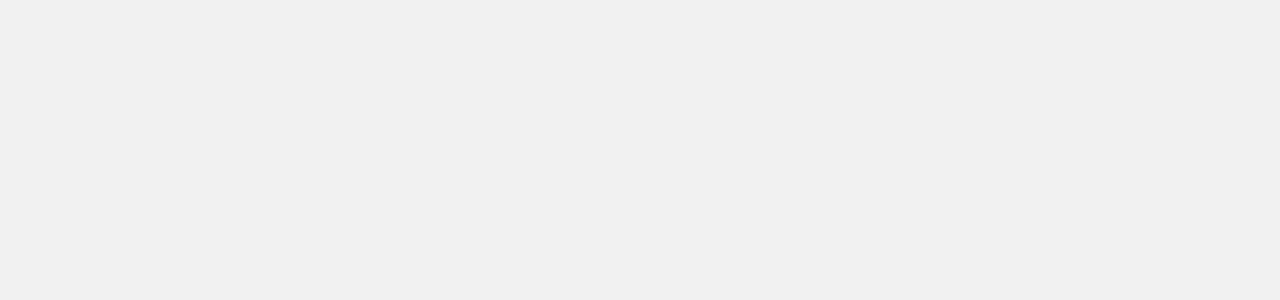
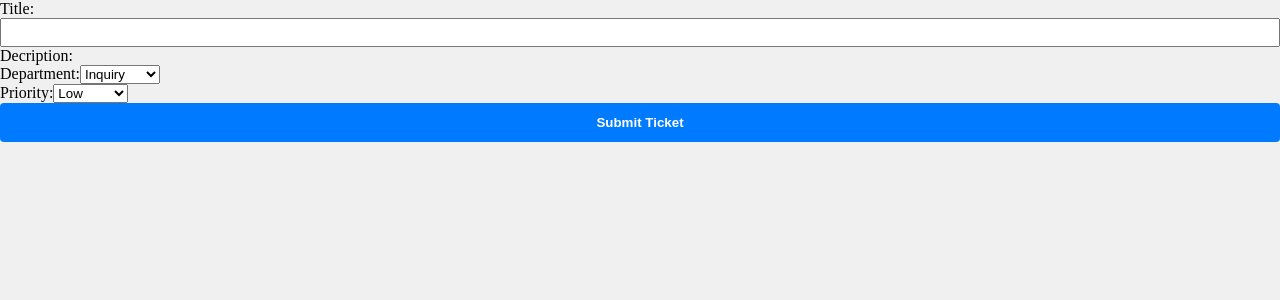
Before and after one commit to elyasalsaffar/ticketly-frontend, a React (Vite) app: page /submit-ticket in a window 1280 px wide. Before the commit this address had no page. Shown: the top 300 px of the page. Built offline with nearby package versions, Linux system fonts and the light colour scheme.

Commit message:
Submit Ticket form

```diff
--- a/src/App.jsx
+++ b/src/App.jsx
@@ -11,6 +11,7 @@
 import SidebarNav from './components/SidebarNav'
 import './App.css'
 import UserManagement from './pages/UserManagement'
+import SubmitTicket from './pages/SubmitTicket'
 
 const App = () => {
 
@@ -49,6 +50,7 @@
           <Route path="/ticketing" element={<Ticketing />} />
           <Route path="/profile" element={<Profile user={user} setUser={setUser} />} />
           <Route path="/admin/users" element={<UserManagement />} />
+          <Route path="/submit-ticket" element={<SubmitTicket />} />
         </Routes>
       </main>
     </>
--- /dev/null
+++ b/src/pages/SubmitTicket.jsx
@@ -0,0 +1,97 @@
+import { useState } from 'react'
+import { useNavigate } from 'react-router-dom'
+import axios from "axios"
+
+
+const SubmitTicket = () => {
+    const navigate = useNavigate();
+    const initialState = {
+        title: "",
+        description: "",
+        department: "inquiry",
+        priority: "medium",
+    }
+
+    const [ formState , setFormState ] = useState(initialState)
+
+
+    const handleChange = (event) => {
+        setFormState({...formState, [event.target.id] : event.target.value})
+    }
+
+    const handleSubmit = async (event) => {
+        event.preventDefault();
+        await axios.post('http://localhost:3001/issues', formState)
+        setFormState(initialState)
+        getIssue()
+        navigate("/tickets") //
+}
+
+
+return (
+
+    <form
+
+    onSubmit={handleSubmit}>
+        <div>
+            <label>Title:</label>
+            <input
+            type= "text"
+            name= "title"
+            value= {formState.title}
+            onChange={handleChange}
+            required
+            />
+        </div>
+
+        <div>
+            <label> Decription: </label>
+            <texterea
+            name= "description"
+            value= {formState.description}
+            onChange={handleChange}
+            rows="6"
+            required
+            />
+
+        </div>
+
+        <div>
+            <label>Department:</label>
+            <select
+             name= "department"
+             value= {formState.department}
+             onChange={handleChange}
+             required
+            >
+            <option value="inquiry ">Inquiry </option>
+            <option value="hardware ">Hardware </option>
+            <option value="software ">Software </option>
+            <option value="network ">Network </option>
+            </select>
+        </div>
+
+        <div>
+            <label>Priority:</label>
+            <select
+             name="priority"
+             value={formState.priority}
+             onChange={handleChange}
+             required
+            >
+            <option value="low ">Low </option>
+            <option value="medium ">Medium </option>
+            <option value="high ">Software </option>
+            </select>
+        </div>
+
+        <button type="submit">Submit Ticket</button>
+
+
+
+
+    </form>
+
+) }
+
+export default SubmitTicket
```
